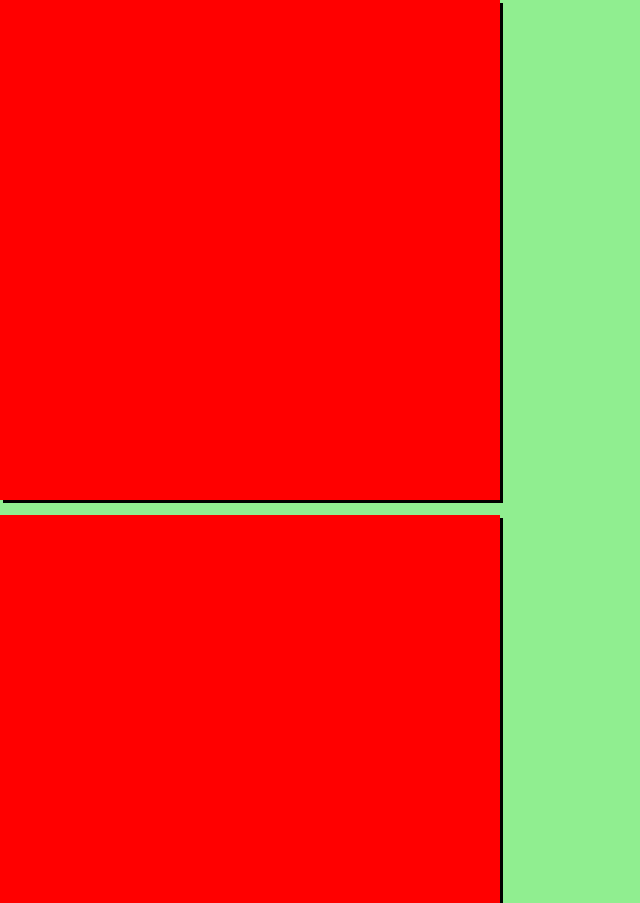
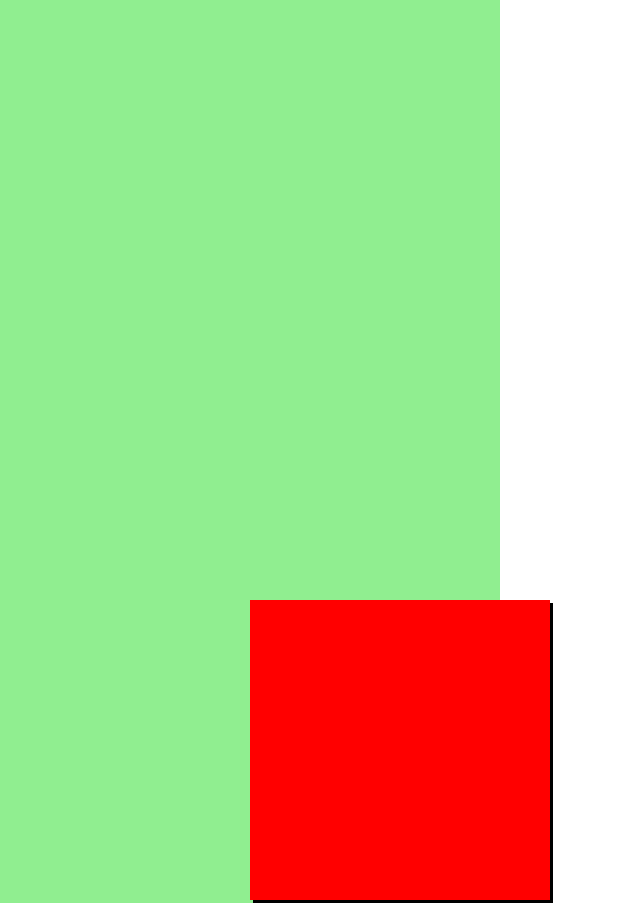
Before and after one commit to stefanoriccio1/htmlcss-airbnb, a plain HTML site: page index.html in a window 1280 px wide. Shown: the top 903 px of the page, without its empty margins (0-640 px from the left). Drawn offline with Linux system fonts and the light colour scheme.

Commit message:
tentativo accentramento container boxes

```diff
--- a/css/style.css
+++ b/css/style.css
@@ -5,13 +5,24 @@
 }
 /* container */
 .container{
+position: relative;
+  height: 1200px;
+  width:500px;
+  padding: 20px;
   background-color: lightgreen;
+}
+.container .boxes{
+  position: absolute;
+  top: 50%;
+  left: 50%;
+  transform: translate(50% 50);
 }
 /* box */
 .box{
+  /* position: absolute; */
   background-color: red;
-  height: 500px;
-  width: 500px;
+  height: 300px;
+  width: 300px;
   border: 2px;
   padding: 10px;
   box-shadow: 3px 3px black;
--- a/index.html
+++ b/index.html
@@ -7,14 +7,16 @@
   </head>
   <body>
     <main class="container">
-      <div class="box paris">
+      <div class="boxes">
+        <div class="box paris">
 
-      </div>
-      <div class="box london">
+        </div>
+        <div class="box london">
 
-      </div>
-      <div class="box budapest">
+        </div>
+        <div class="box budapest">
 
+        </div>
       </div>
     </main>
 
```
